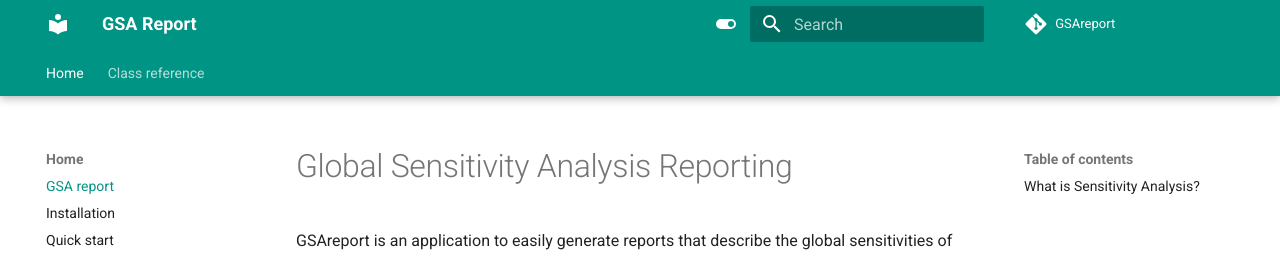
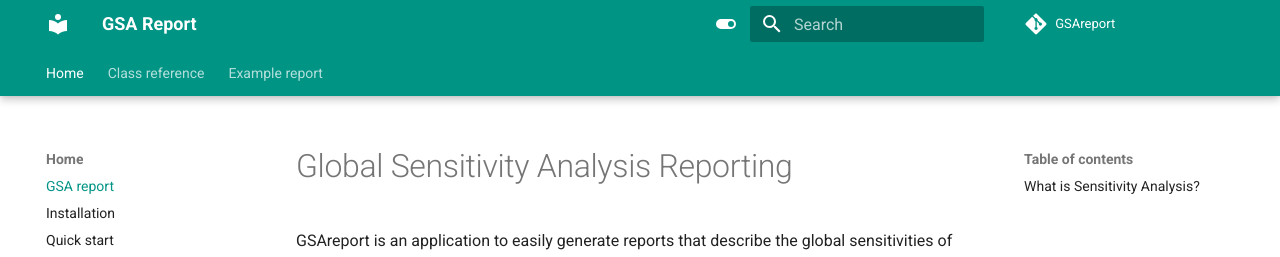
Before and after one commit to nikivanstein/GSAreport, an MkDocs documentation site: the page built from docs/sources/index.md, in a window 1280 px wide. Shown: the top 257 px of the page. Built offline with MkDocs 1.6.1 and Material for MkDocs 9.7.7, drawn with Linux system fonts in a browser that asks for light colours; comment, search, counter and statistics services are not loaded; the version menu is left out.

Commit message:
Added example report in docs

```diff
--- a/mkdocs.yml
+++ b/mkdocs.yml
@@ -52,6 +52,7 @@ nav:
     - How to contribute: contributing.md
     - References: references.md
   - Class reference: gsareport/gsareport.md
+  - Example report: 'https://basvanstein.github.io/GSAreport/example-report/example.html'
 extra:
   version:
     provider: mike
```
Also changed, not shown: 1 other file.
